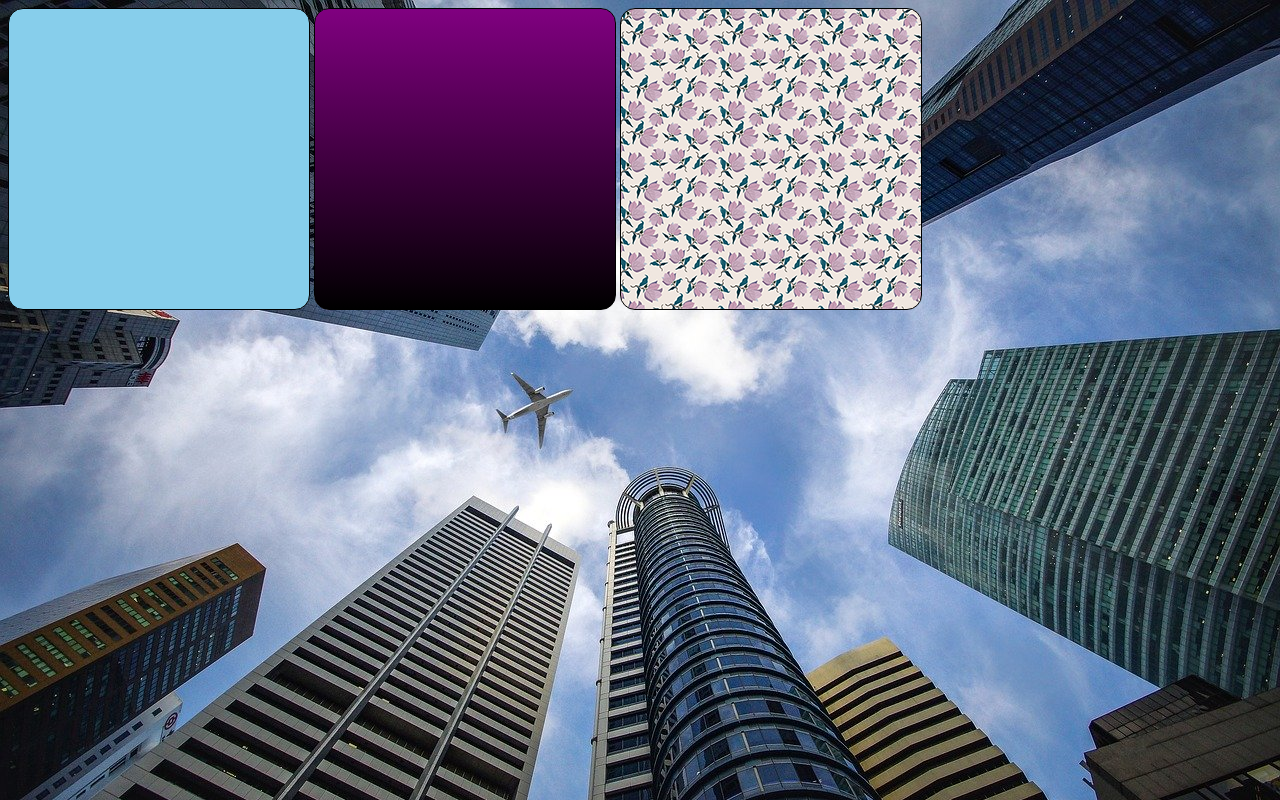
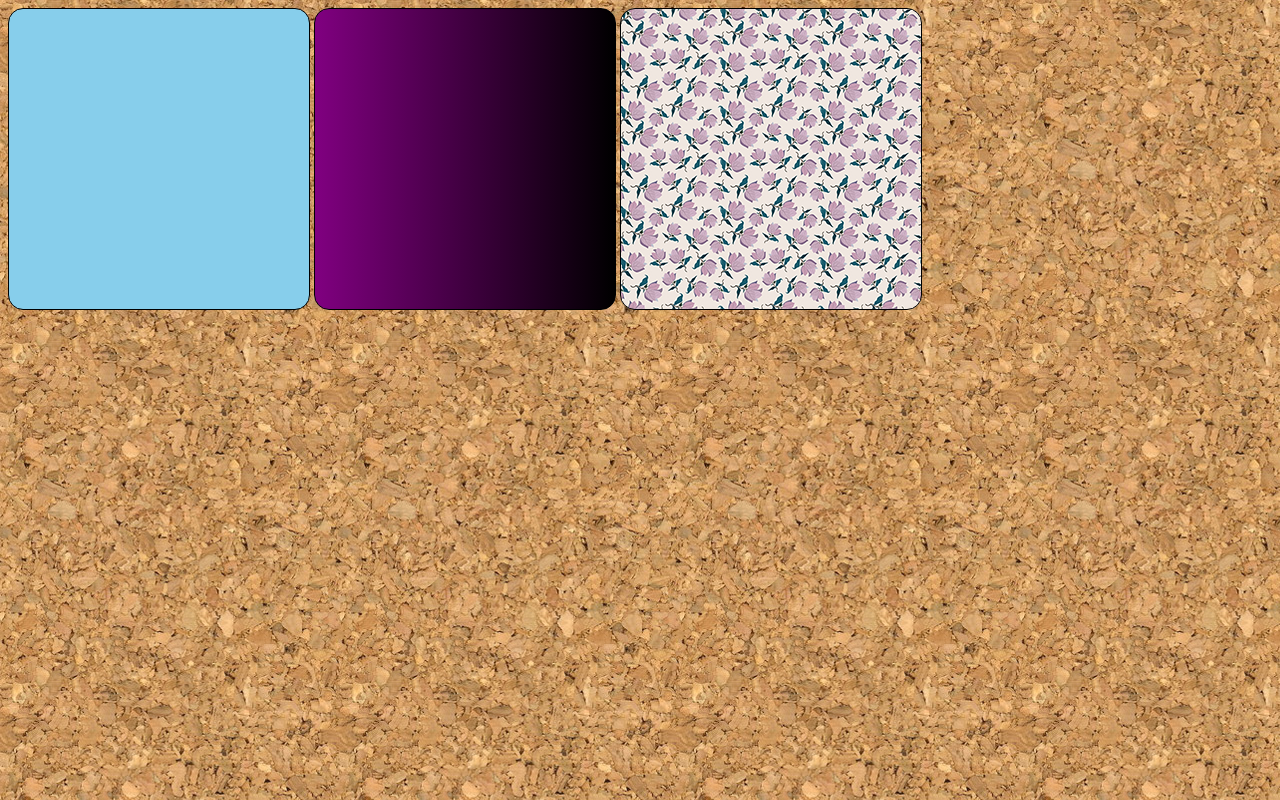
Before and after one commit to WedCloudHead/html-css, a plain HTML site: page Exercicios/ex022/fundo001.html in a window 1280 px wide. Drawn offline with Linux system fonts and the light colour scheme.

Commit message:
algumas modificações

```diff
--- a/Exercicios/ex022/fundo001.html
+++ b/Exercicios/ex022/fundo001.html
@@ -6,7 +6,7 @@
     <title>Teste de Imagem de Fundo</title>
     <style>
         body{
-            background-image: url("imagens/wallpaper002.jpg");
+            background-image: url("imagens/wallpaper001.jpg");
 
         }
         div.quadrado{
@@ -23,7 +23,7 @@
         }
 
         div#quad2{
-            background-image: linear-gradient(to bottom, purple, black);
+            background-image: linear-gradient(to right, purple, black);
         }
 
         div#quad3{
```
